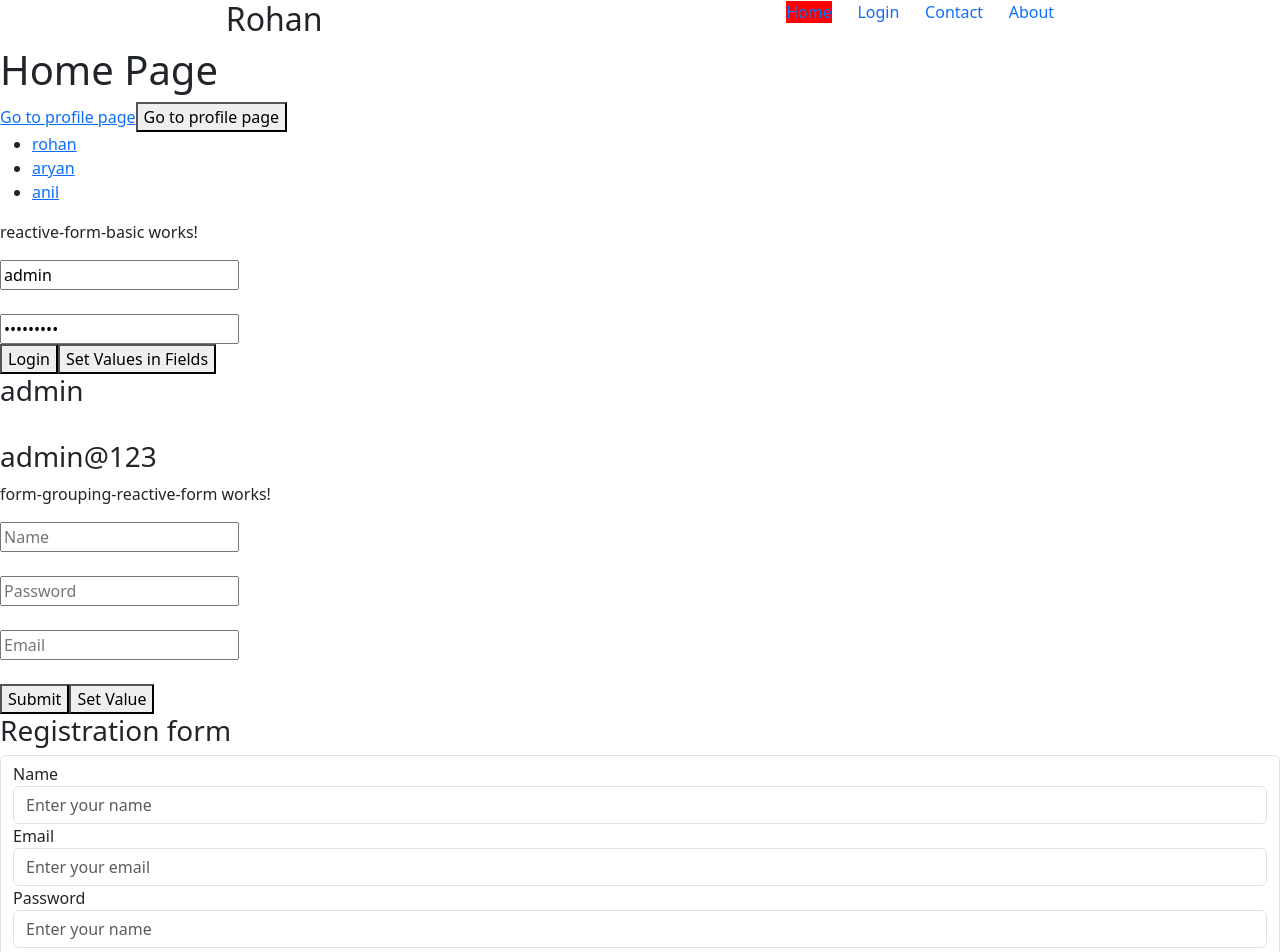
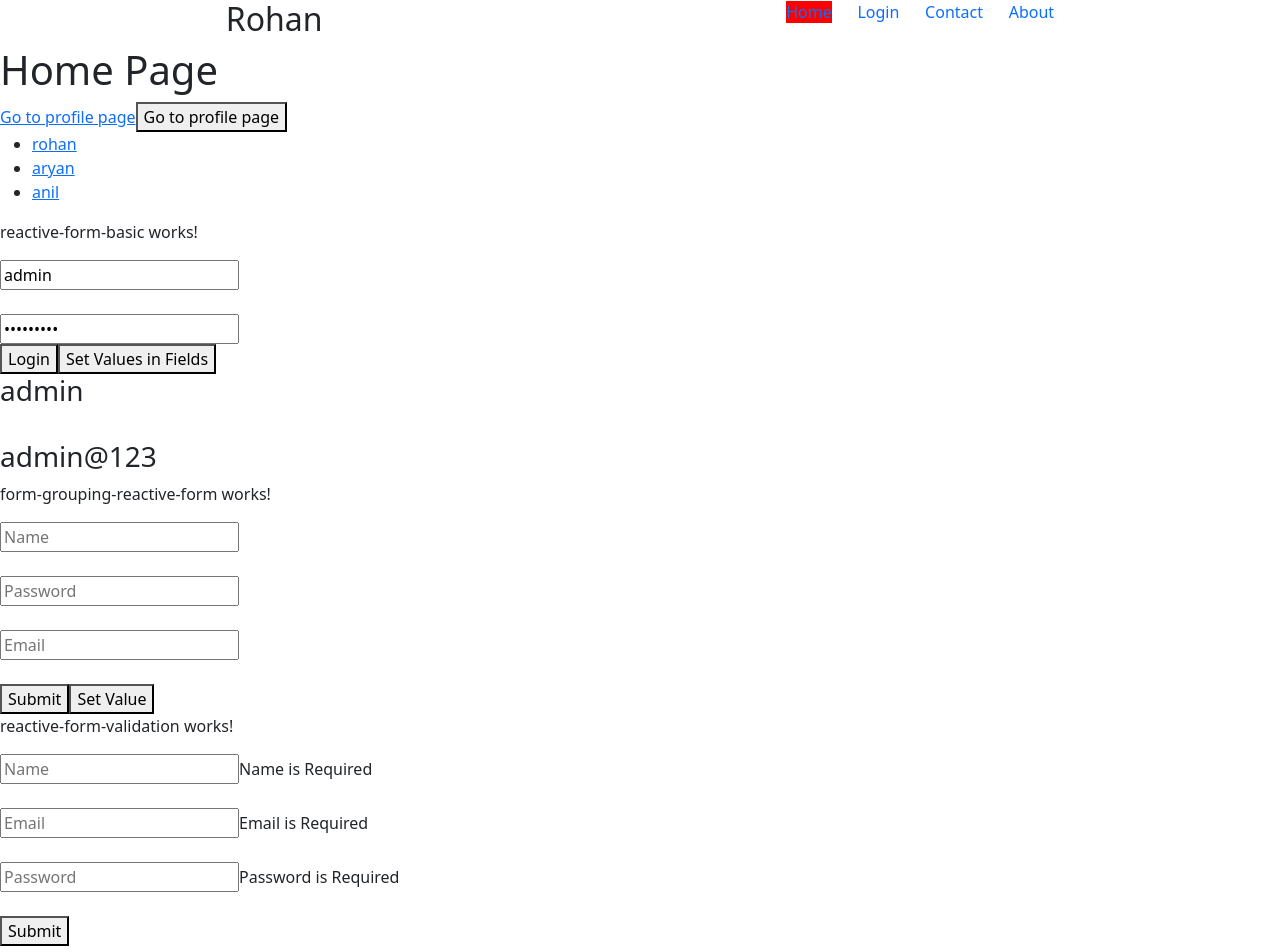
Before and after one commit to rohanpin1/angular-tutorial-10, an Angular app: page / in a window 1280 px wide. Shown: the top 952 px of the page. Built offline with nearby package versions, Linux system fonts and the light colour scheme.

Commit message:
reactive form validation

```diff
--- a/src/app/home/home.component.html
+++ b/src/app/home/home.component.html
@@ -13,3 +13,4 @@
 
 <app-reactive-form-basic></app-reactive-form-basic>
 <app-form-grouping-reactive-form></app-form-grouping-reactive-form>
+<app-reactive-form-validation></app-reactive-form-validation>
--- a/src/app/home/home.component.ts
+++ b/src/app/home/home.component.ts
@@ -2,10 +2,11 @@ import { Component } from '@angular/core';
 import { Router, RouterLink } from '@angular/router';
 import { ReactiveFormBasicComponent } from '../reactive-form-basic/reactive-form-basic.component';
 import { FormGroupingReactiveFormComponent } from '../form-grouping-reactive-form/form-grouping-reactive-form.component';
+import { ReactiveFormValidationComponent } from '../reactive-form-validation/reactive-form-validation.component';
 
 @Component({
   selector: 'app-home',
-  imports: [RouterLink, ReactiveFormBasicComponent,FormGroupingReactiveFormComponent],
+  imports: [RouterLink, ReactiveFormBasicComponent,FormGroupingReactiveFormComponent, ReactiveFormValidationComponent],
   templateUrl: './home.component.html',
   styleUrl: './home.component.scss'
 })
--- /dev/null
+++ b/src/app/reactive-form-validation/reactive-form-validation.component.html
@@ -0,0 +1,21 @@
+<p>reactive-form-validation works!</p>
+<form [formGroup]="profileForms" (ngSubmit)="formSubmit()">
+    <div>
+        <input type="text" formControlName="name" placeholder="Name">
+        <span *ngIf="name?.hasError('required')">Name is Required</span>
+        <span *ngIf="name?.invalid && (name?.dirty || name?.touched)">Please enter User's Name</span>
+        <br/>
+        <br/>
+        <input type="text" formControlName="email" placeholder="Email">
+        <span *ngIf="email?.hasError('required')">Email is Required</span>
+        <span *ngIf="email?.invalid && (email?.dirty || email?.touched)">Please enter User's Email</span>
+        <br/>
+        <br/>
+        <input type="text" formControlName="password" placeholder="Password">
+        <span *ngIf="password?.hasError('required')">Password is Required</span>
+        <span *ngIf="password?.invalid && (password?.dirty || password?.touched)">Please enter User's Password</span>
+        <br/>
+        <br/>
+        <button>Submit</button>
+    </div>
+</form>
--- /dev/null
+++ b/src/app/reactive-form-validation/reactive-form-validation.component.ts
@@ -0,0 +1,31 @@
+import { NgIf } from '@angular/common';
+import { Component } from '@angular/core';
+import { FormControl, FormGroup, ReactiveFormsModule, Validators } from '@angular/forms';
+
+@Component({
+  selector: 'app-reactive-form-validation',
+  imports: [ReactiveFormsModule, NgIf],
+  templateUrl: './reactive-form-validation.component.html',
+  styleUrl: './reactive-form-validation.component.scss'
+})
+export class ReactiveFormValidationComponent {
+  profileForms = new FormGroup({
+    name : new FormControl('',[Validators.required]),
+    email: new FormControl('',[Validators.email, Validators.required, Validators.pattern('^[a-zA-Z0-9._%+-]+@[a-zA-Z0-9.-]+\.[a-zA-Z]{2,4}$')]),
+    password: new FormControl('',[Validators.minLength(8),Validators.maxLength(20),Validators.required])
+  })
+
+  formSubmit(){
+    console.log(this.profileForms.value)
+  }
+
+  get name(){
+    return this.profileForms.get('name')
+  }
+  get email(){
+    return this.profileForms.get('email')
+  }
+  get password(){
+    return this.profileForms.get('password')
+  }
+}
```
Also changed, not shown: src/app/reactive-form-validation/reactive-form-validation.component.scss (added), 1 other file (tests, documents, lock files or other folders).
